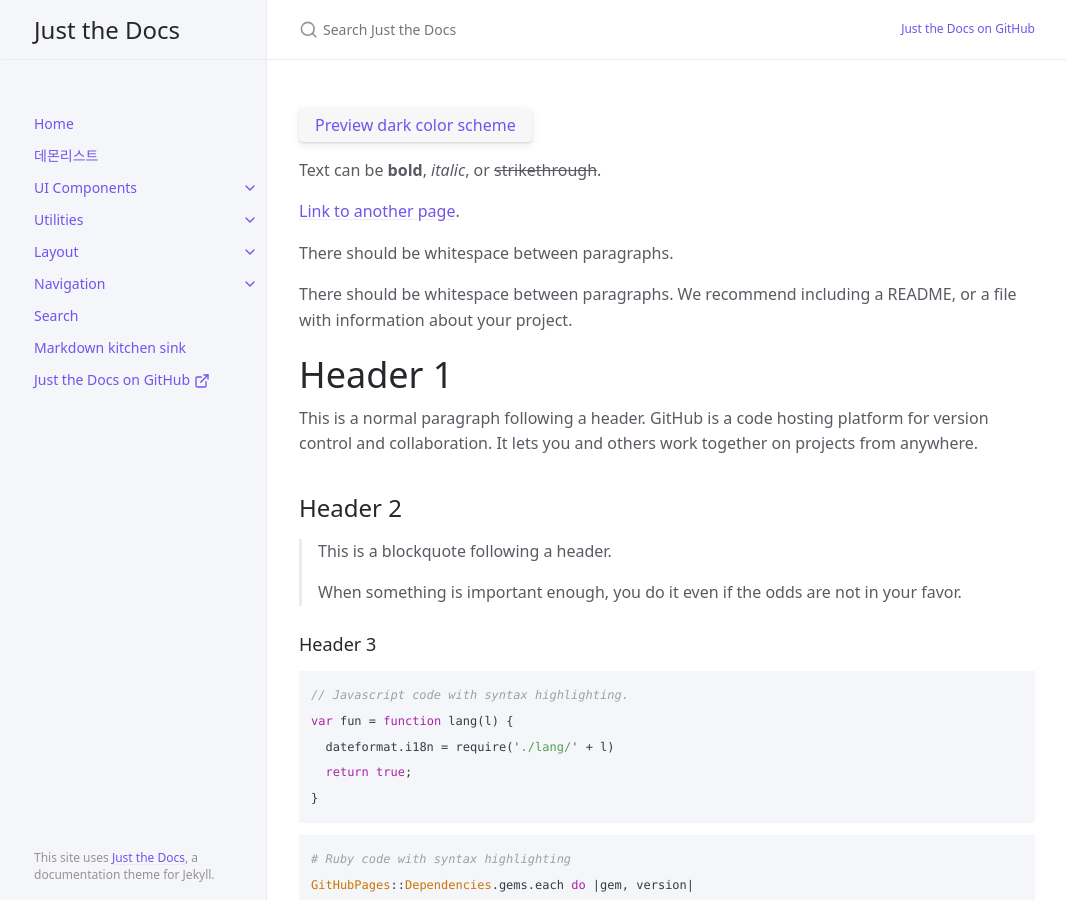
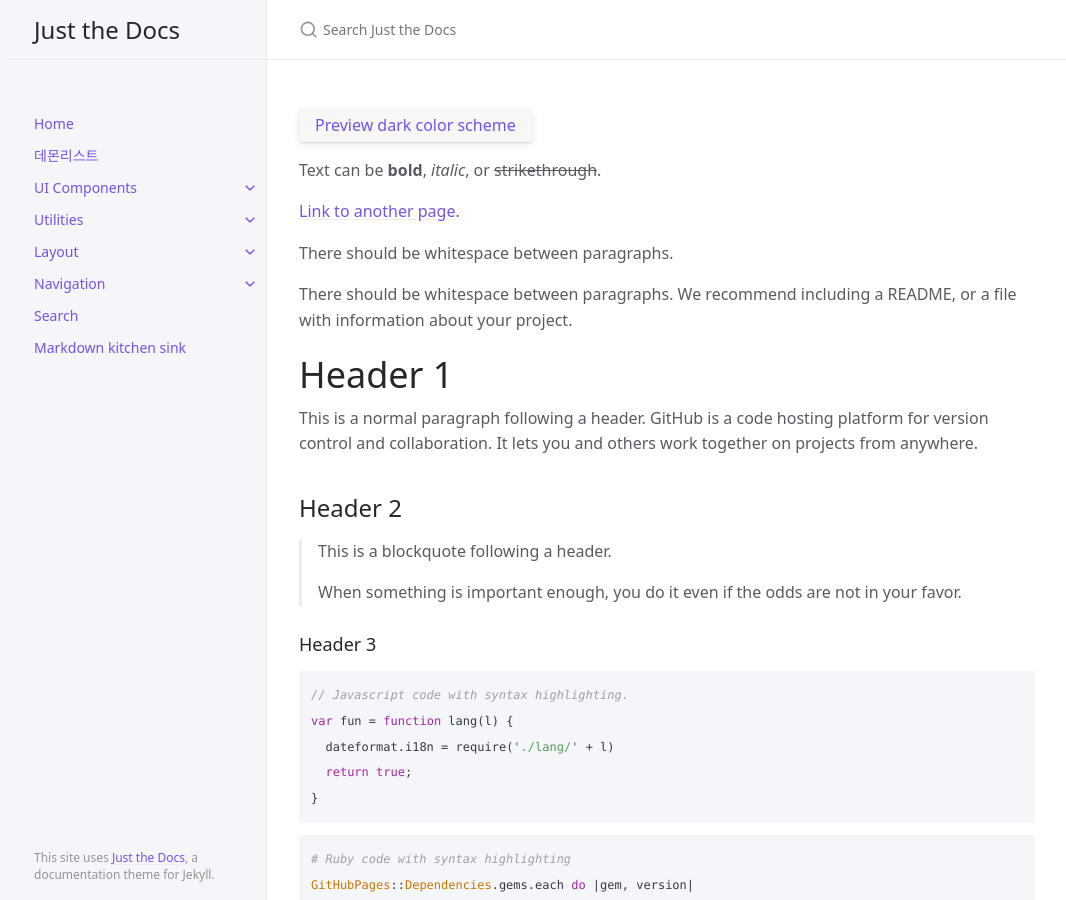
Before and after one commit to quackforumofficial/quackforumofficial.github.io, a Jekyll site: the page built from docs/index-test.md, in a window 1280 px wide and 900 px high. Shown: the whole window, without its empty margins (105-1171 px from the left). Built offline with Jekyll 4.4.1, drawn with Linux system fonts in a browser that asks for light colours; cached includes are drawn as plain includes.

Commit message:
Update _config.yml

```diff
--- a/_config.yml
+++ b/_config.yml
@@ -19,7 +19,6 @@ baseurl: "" # the subpath of your site, e.g. /blog
 url: "https://just-the-docs.com" # the base hostname & protocol for your site, e.g. http://example.com
 repository: just-the-docs/just-the-docs # for github-metadata
 
-permalink: pretty
 
 defaults:
   - scope:
@@ -109,9 +108,6 @@ mermaid:
 heading_anchors: true
 
 # Aux links for the upper right navigation
-aux_links:
-  "Just the Docs on GitHub":
-    - "https://github.com/just-the-docs/just-the-docs"
 
 # Makes Aux links open in a new tab. Default is false
 aux_links_new_tab: false
@@ -125,9 +121,7 @@ nav_enabled: true
 nav_sort: case_sensitive # Capital letters sorted before lowercase
 
 # External navigation links
-nav_external_links:
-  - title: Just the Docs on GitHub
-    url: https://github.com/just-the-docs/just-the-docs
+
 
 # Show navigation error report
 nav_error_report: true # default is false/nil.
```
